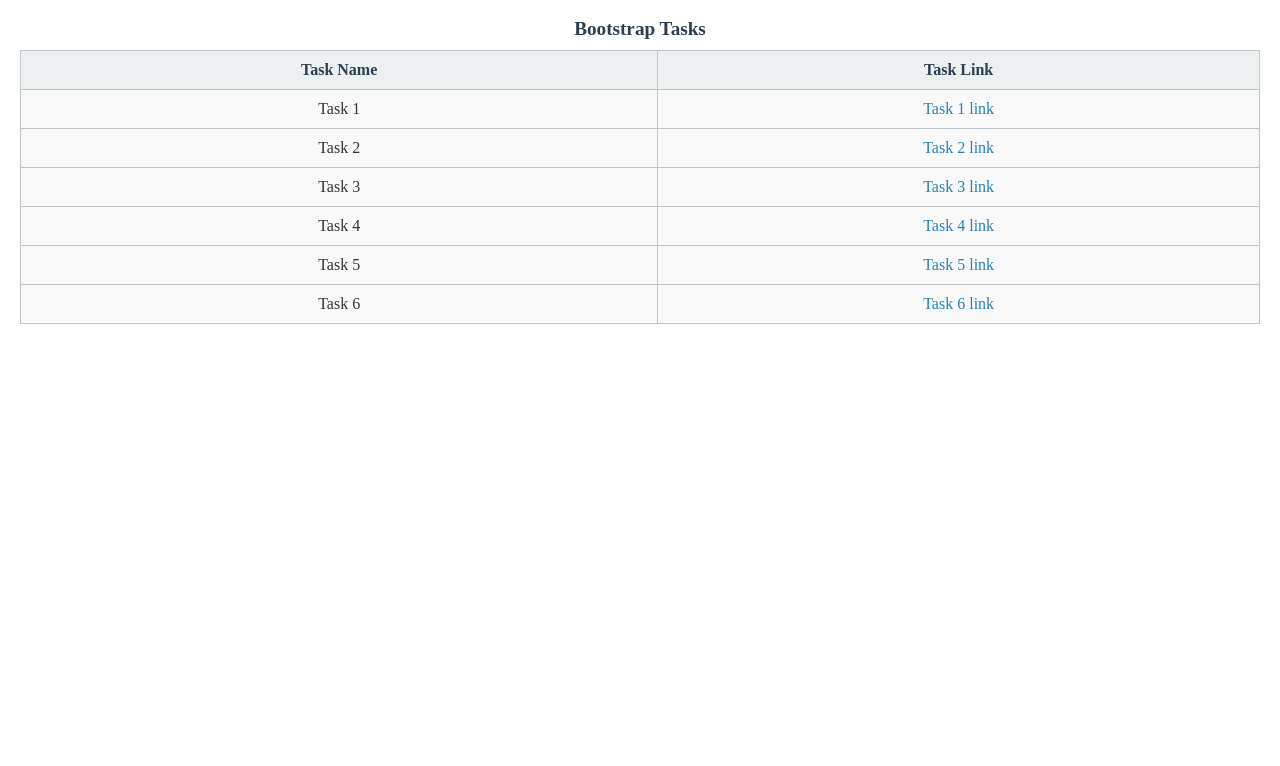
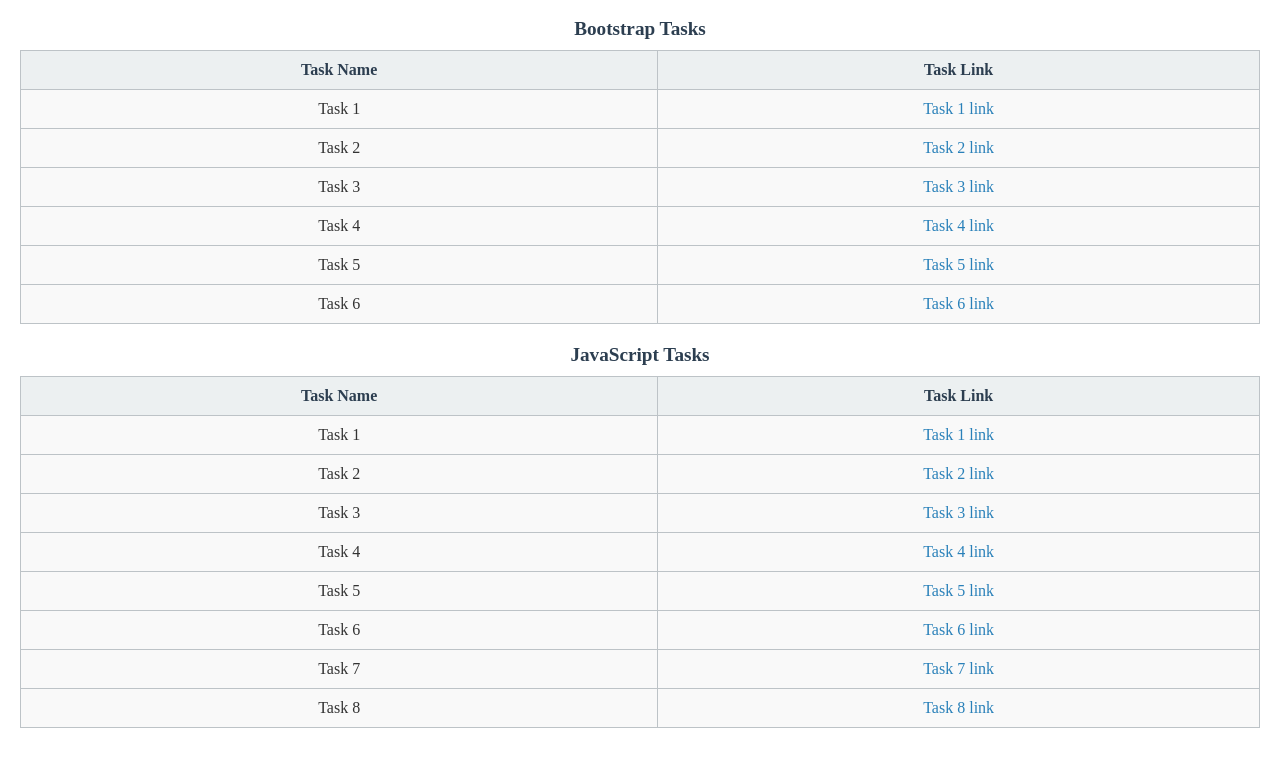
Before and after one commit to vs-ezhilan/Mern-Tasks, a plain HTML site: page index.html in a window 1280 px wide. Shown: the part 822-1588 px from the top of the page. Before the commit the page ends 1186 px from the top, so only its background shows below. Drawn offline with Linux system fonts and the light colour scheme.

Commit message:
Add files via upload

```diff
--- a/index.html
+++ b/index.html
@@ -195,5 +195,61 @@
         </td>
       </tr>
     </table>
+
+    <h5>JavaScript Tasks</h5>
+    <table>
+      <tr>
+        <th>Task Name</th>
+        <th>Task Link</th>
+      </tr>
+      <tr>
+        <td>Task 1</td>
+        <td>
+          <a href="./JS Tasks/JS Task-1.html">Task 1 link</a>
+        </td>
+      </tr>
+      <tr>
+        <td>Task 2</td>
+        <td>
+          <a href="./JS Tasks/JS Task-2.html">Task 2 link</a>
+        </td>
+      </tr>
+      <tr>
+        <td>Task 3</td>
+        <td>
+          <a href="./JS Tasks/JS Task-3.html">Task 3 link</a>
+        </td>
+      </tr>
+      <tr>
+        <td>Task 4</td>
+        <td>
+          <a href="./JS Tasks/JS Task-4.html">Task 4 link</a>
+        </td>
+      </tr>
+      <tr>
+        <td>Task 5</td>
+        <td>
+          <a href="./JS Tasks/JS Task-5.html">Task 5 link</a>
+        </td>
+      </tr>
+      <tr>
+        <td>Task 6</td>
+        <td>
+          <a href="./JS Tasks/JS Task-6.html">Task 6 link</a>
+        </td>
+      </tr>
+      <tr>
+        <td>Task 7</td>
+        <td>
+          <a href="./JS Tasks/JS Task-7.html">Task 7 link</a>
+        </td>
+      </tr>
+      <tr>
+        <td>Task 8</td>
+        <td>
+          <a href="./JS Tasks/JS Task-8.html">Task 8 link</a>
+        </td>
+      </tr>
+    </table>
   </body>
 </html>
```
